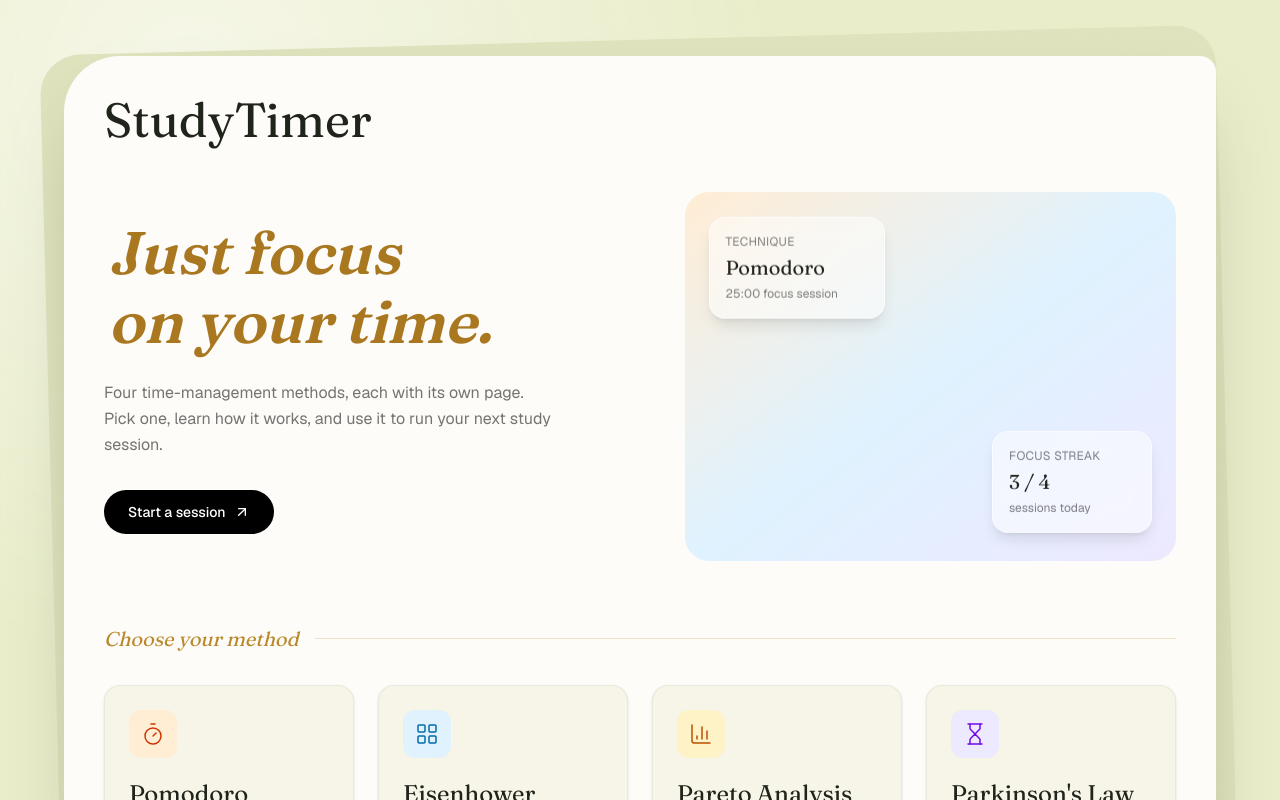
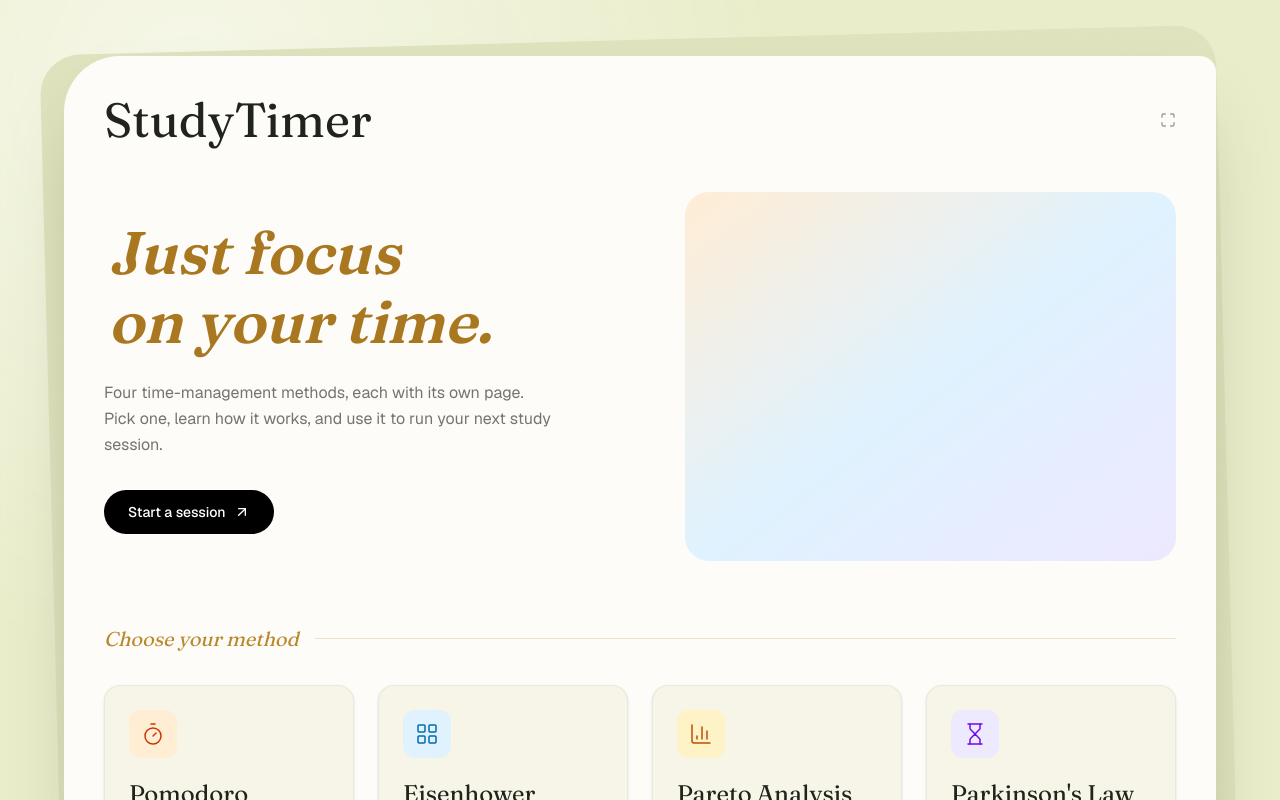
Before and after one commit to navashri103/studytimerr, a Next.js app in the folder frontend/: page / in a window 1280 px wide. Shown: the top 800 px of the page. Built offline with nearby package versions, Linux system fonts and the light colour scheme.

Commit message:
Remove fake floating stat cards from dashboard hero, add full-screen toggle

```diff
--- a/frontend/app/page.tsx
+++ b/frontend/app/page.tsx
@@ -44,35 +44,7 @@ export default function Home() {
           </Link>
         </motion.div>
 
-        <div className="relative aspect-[4/3] overflow-hidden rounded-3xl bg-gradient-to-br from-orange-100 via-sky-100 to-violet-100">
-          <motion.div
-            animate={{ y: [0, -8, 0] }}
-            transition={{ duration: 4, repeat: Infinity, ease: "easeInOut" }}
-            className="absolute left-6 top-8 w-44 rounded-2xl border border-white/60 bg-white/50 p-4 shadow-lg backdrop-blur-md"
-          >
-            <p className="text-xs uppercase tracking-wide text-black/50">
-              Technique
-            </p>
-            <p className="mt-1 font-[family-name:var(--font-serif)] text-xl text-[#1f231a]">
-              Pomodoro
-            </p>
-            <p className="mt-1 text-xs text-black/50">25:00 focus session</p>
-          </motion.div>
-
-          <motion.div
-            animate={{ y: [0, 8, 0] }}
-            transition={{ duration: 4.5, repeat: Infinity, ease: "easeInOut" }}
-            className="absolute bottom-8 right-6 w-40 rounded-2xl border border-white/60 bg-white/50 p-4 shadow-lg backdrop-blur-md"
-          >
-            <p className="text-xs uppercase tracking-wide text-black/50">
-              Focus streak
-            </p>
-            <p className="mt-1 font-[family-name:var(--font-serif)] text-xl text-[#1f231a]">
-              3 / 4
-            </p>
-            <p className="mt-1 text-xs text-black/50">sessions today</p>
-          </motion.div>
-        </div>
+        <div className="relative aspect-[4/3] overflow-hidden rounded-3xl bg-gradient-to-br from-orange-100 via-sky-100 to-violet-100" />
       </div>
 
       <div className="mt-16 flex items-center gap-4">
--- /dev/null
+++ b/frontend/components/FullscreenToggle.tsx
@@ -0,0 +1,39 @@
+"use client";
+
+import { useEffect, useState } from "react";
+import { Maximize, Minimize } from "lucide-react";
+
+export function FullscreenToggle() {
+  const [isFullscreen, setIsFullscreen] = useState(false);
+
+  useEffect(() => {
+    function handleChange() {
+      setIsFullscreen(Boolean(document.fullscreenElement));
+    }
+    document.addEventListener("fullscreenchange", handleChange);
+    return () => document.removeEventListener("fullscreenchange", handleChange);
+  }, []);
+
+  function toggle() {
+    if (document.fullscreenElement) {
+      document.exitFullscreen();
+    } else {
+      document.documentElement.requestFullscreen();
+    }
+  }
+
+  return (
+    <button
+      type="button"
+      onClick={toggle}
+      aria-label={isFullscreen ? "Exit full screen" : "Enter full screen"}
+      className="text-black/40 transition-colors hover:text-black/70"
+    >
+      {isFullscreen ? (
+        <Minimize className="size-4" />
+      ) : (
+        <Maximize className="size-4" />
+      )}
+    </button>
+  );
+}
--- a/frontend/components/SiteHeader.tsx
+++ b/frontend/components/SiteHeader.tsx
@@ -1,4 +1,5 @@
 import Link from "next/link";
+import { FullscreenToggle } from "@/components/FullscreenToggle";
 
 export function SiteHeader({
   backLink = false,
@@ -17,6 +18,7 @@ export function SiteHeader({
       >
         StudyTimer
       </Link>
+      <div className="flex items-center gap-4">
         {backLink && (
           <Link
             href="/"
@@ -25,6 +27,8 @@ export function SiteHeader({
             Back to dashboard
           </Link>
         )}
+        <FullscreenToggle />
+      </div>
     </div>
   );
 }
```
Lines whose indentation alone changed are shown as unchanged.
